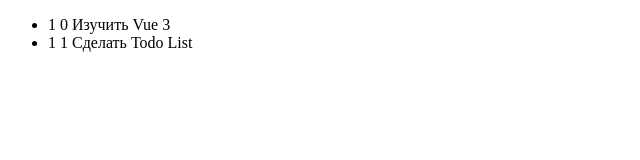
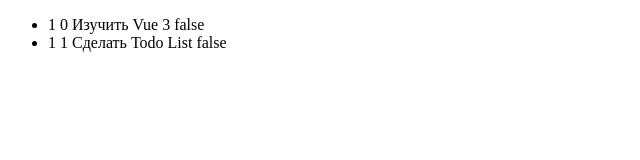
Before and after one commit to metaldeth/vue_todo, a Vue app: page / in a window 1280 px wide. Shown: the top 160 px of the page, without its empty margins (0-640 px from the left). Built offline with nearby package versions, Linux system fonts and the light colour scheme.

Commit message:
Условный рендеринг

```diff
--- a/src/App.vue
+++ b/src/App.vue
@@ -8,9 +8,12 @@
 </script>
 
 <template>
-  <ul>
+  <div v-if="todos.length <= 0">
+    Задач нет
+  </div>
+  <ul v-show="todos.length > 0">
     <li v-for="(todo, index) in todos" :key="todo.id">
-      {{ todo.id }} {{ index }} {{ todo.text }}
+      {{ todo.id }} {{ index }} {{ todo.text }} {{ todo.done }}
     </li>
   </ul>
 </template>
```
